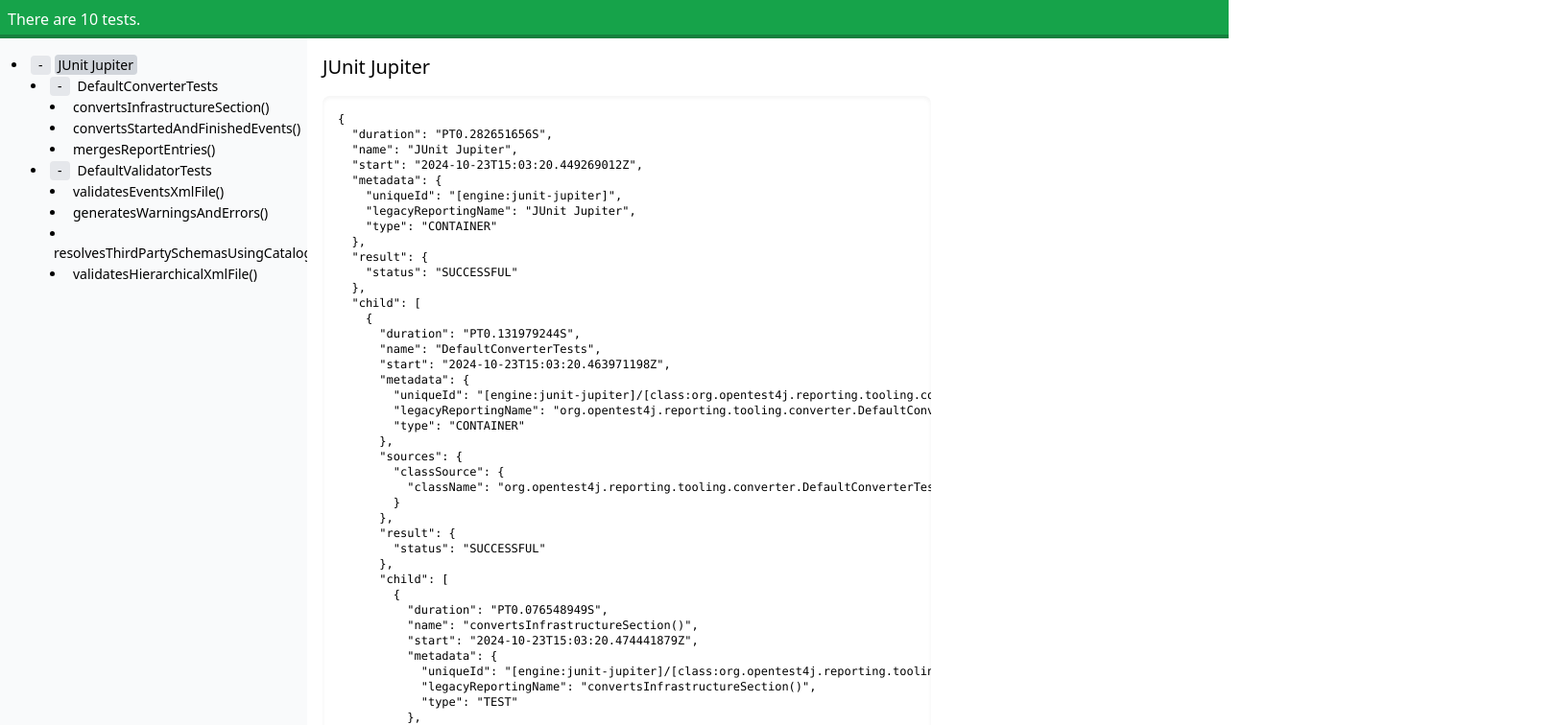
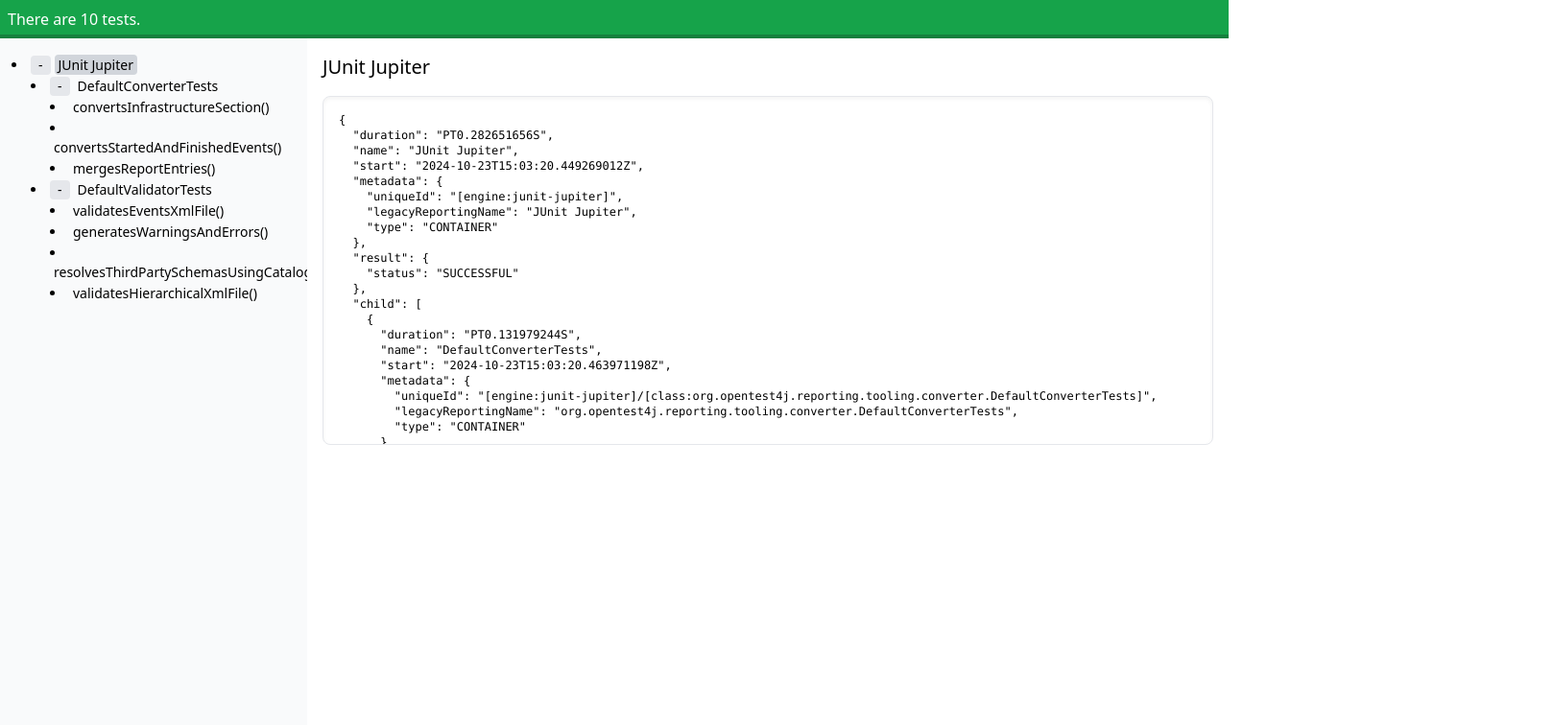
Before and after one commit to ota4j-team/open-test-reporting, a Vue app in the folder html-report/: page / in a window 1280 px wide. Both pictures are taken after a click on the element "JUnit Jupiter". Shown: the top 756 px of the page at 96% size, 1619 px wide, since content can reach past the window. Built offline with nearby package versions, Linux system fonts and the light colour scheme.

Commit message:
Improve layout

```diff
--- a/html-report/src/App.vue
+++ b/html-report/src/App.vue
@@ -10,19 +10,15 @@
 
 <template>
   <main class="flex flex-col h-screen">
-    <div class="flex bg-green-600 h-10 p-2 border-b-4 border-green-700 text-white">
+    <div class="bg-green-600 h-10 p-2 border-b-4 border-green-700 text-white">
       <ExecutionSummary :testCount="testCount" />
     </div>
-    <div class="flex flex-1">
-      <div class="flex bg-gray-50 w-1/4 min-w-80 p-4 overflow-y-auto text-sm">
+    <div class="flex grow">
+      <div class="bg-gray-50 w-1/4 min-w-80 p-4 overflow-y-auto text-sm">
         <TestTree :roots="roots" v-model:selectedNode="selectedNode" class="-ml-6"/>
       </div>
-      <div class="flex flex-1 flex-col">
-        <div class="flex flex-1 overflow-y-auto p-4">
-          <div>
-            <NodeDetails :node="selectedNode" v-if="selectedNode"/>
-          </div>
-        </div>
+      <div class="grow overflow-scroll p-4">
+        <NodeDetails :node="selectedNode" v-if="selectedNode"/>
       </div>
     </div>
   </main>
--- a/html-report/src/components/NodeDetails.vue
+++ b/html-report/src/components/NodeDetails.vue
@@ -4,7 +4,7 @@
 
 <template>
   <h2 class="text-xl mb-4">{{ node.name }}</h2>
-  <div><pre class="text-xs rounded-lg shadow-inner p-4 h-128 w-1/2 overflow-scroll">{{ node }}</pre></div>
+  <pre class="text-xs rounded-lg shadow-inner p-4 h-1/2 max-h-96 border w-full overflow-scroll">{{ node }}</pre>
 </template>
 
 <style scoped>
```
